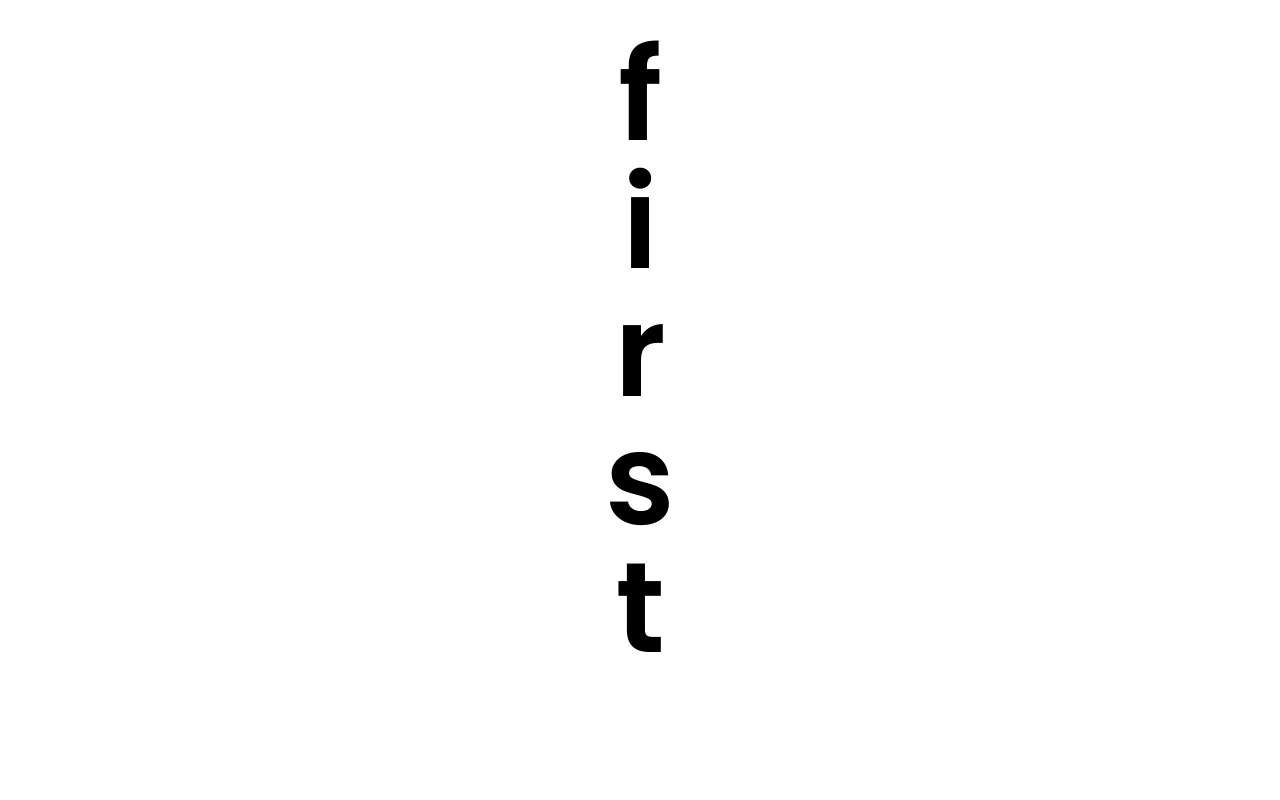
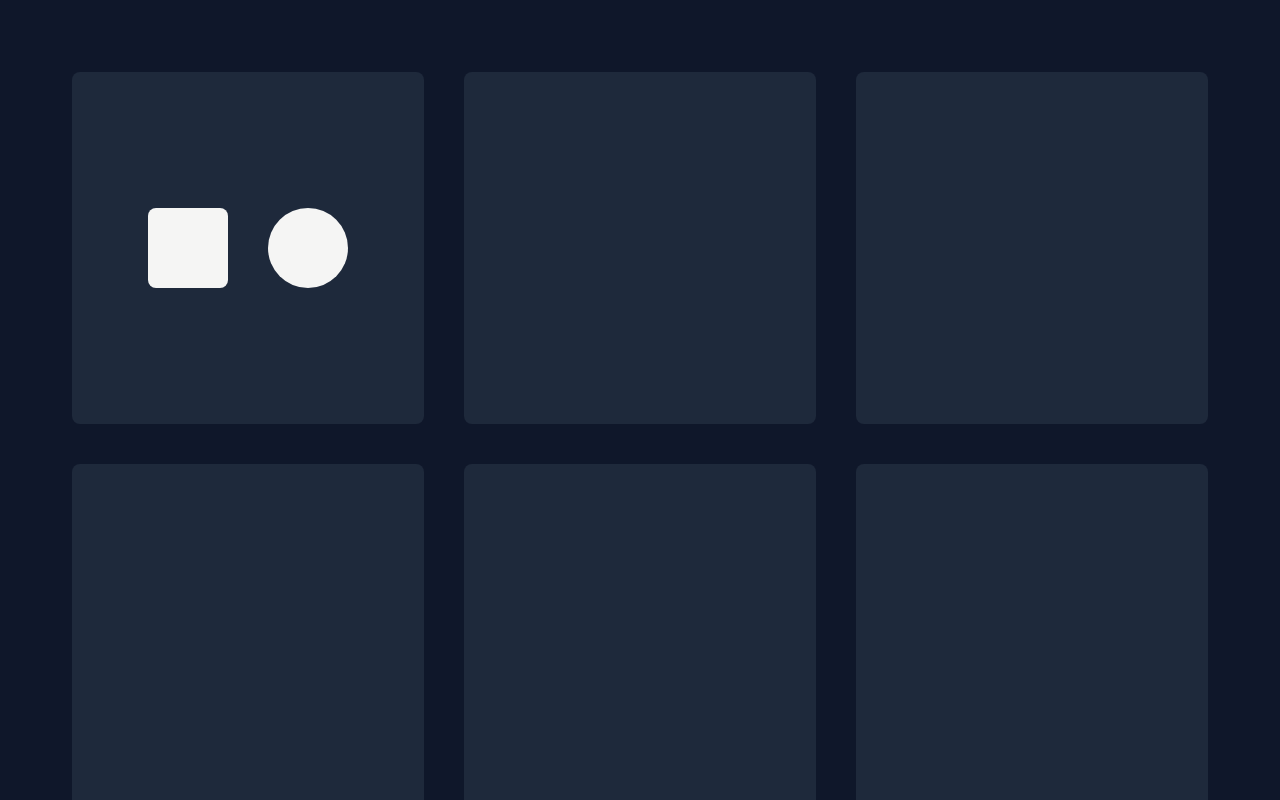
Before and after one commit to adarshdenga/framer-test, a React (Vite) app: page / in a window 1280 px wide. Shown: the top 800 px of the page. Built offline with nearby package versions, Linux system fonts and the light colour scheme.

Commit message:
Learning Framer basics

```diff
--- a/src/components/First.tsx
+++ b/src/components/First.tsx
@@ -1,55 +1,78 @@
 import { motion } from "framer-motion";
 
 export default function First() {
-  const line1 = "first";
-  const line2 = "animation";
-
-  const sentence = {
+  const pageVariants = {
     hidden: {
-      opacity: 1,
+      opacity: 0,
     },
     visible: {
       opacity: 1,
       transition: {
-        delay: 0.5,
         staggerChildren: 0.08,
       },
     },
   };
 
-  const letter = {
+  const itemVariants = {
     hidden: {
-      opacity: 1,
-      y: 50,
+      opacity: 0,
     },
     visible: {
       opacity: 1,
-      y: 0,
     },
   };
 
   return (
     <motion.div
-      className="flex flex-col text-9xl font-poppins font-semibold"
-      variants={sentence}
+      variants={pageVariants}
+      className="grid grid-cols-3 p-10 gap-10"
       initial="hidden"
       animate="visible"
     >
-      {line1.split("").map((char, index) => {
-        return (
-          <motion.span key={char + "-" + index} variants={letter}>
-            {char}
-          </motion.span>
-        );
-      })}
-      <br />
-      {line2.split("").map((char, index) => {
-        return (
-          <motion.span key={char + "-" + index} variants={letter}>
-            {char}
-          </motion.span>
-        );
-      })}
+      {/* Fade Up and Down */}
+      <motion.div
+        variants={itemVariants}
+        className="bg-slate-800 aspect-square rounded-lg justify-center flex items-center gap-10"
+      >
+        <motion.div
+          className="w-20 h-20 bg-stone-100 rounded-lg"
+          initial={{ opacity: 0, y: 100 }}
+          animate={{ opacity: 1, y: 0 }}
+          transition={{ duration: 1, ease: "easeOut", delay: 0.2 }}
+        ></motion.div>
+        <motion.div
+          className="w-20 h-20 bg-stone-100 rounded-full"
+          initial={{ opacity: 0, y: -100 }}
+          animate={{ opacity: 1, y: 0 }}
+          transition={{ duration: 1, ease: "easeOut", delay: 0.2 }}
+        ></motion.div>
+      </motion.div>
+
+      {/* KeyFrames */}
+      <motion.div
+        variants={itemVariants}
+        className="bg-slate-800 aspect-square rounded-lg justify-center flex items-center gap-10"
+      ></motion.div>
+
+      <motion.div
+        variants={itemVariants}
+        className="bg-slate-800 aspect-square rounded-lg justify-center flex items-center gap-10"
+      ></motion.div>
+
+      <motion.div
+        variants={itemVariants}
+        className="bg-slate-800 aspect-square rounded-lg justify-center flex items-center gap-10"
+      ></motion.div>
+
+      <motion.div
+        variants={itemVariants}
+        className="bg-slate-800 aspect-square rounded-lg justify-center flex items-center gap-10"
+      ></motion.div>
+
+      <motion.div
+        variants={itemVariants}
+        className="bg-slate-800 aspect-square rounded-lg justify-center flex items-center gap-10"
+      ></motion.div>
     </motion.div>
   );
 }
--- a/src/index.css
+++ b/src/index.css
@@ -1,3 +1,7 @@
 @tailwind base;
 @tailwind components;
 @tailwind utilities;
+
+body {
+    @apply bg-slate-900;
+}
--- a/tailwind.config.js
+++ b/tailwind.config.js
@@ -1,4 +1,5 @@
 /** @type {import('tailwindcss').Config} */
+const colors = require('tailwindcss/colors')
 export default {
   content: [
     "./index.html",
@@ -6,7 +7,9 @@ export default {
   ],
   theme: {
     colors: {
+      ...colors,
       lightblue: "#78e3eb",
+      white: "#ffffff",
     },
     fontFamily: {
       poppins: ['Poppins', 'sans-serif'],
```
